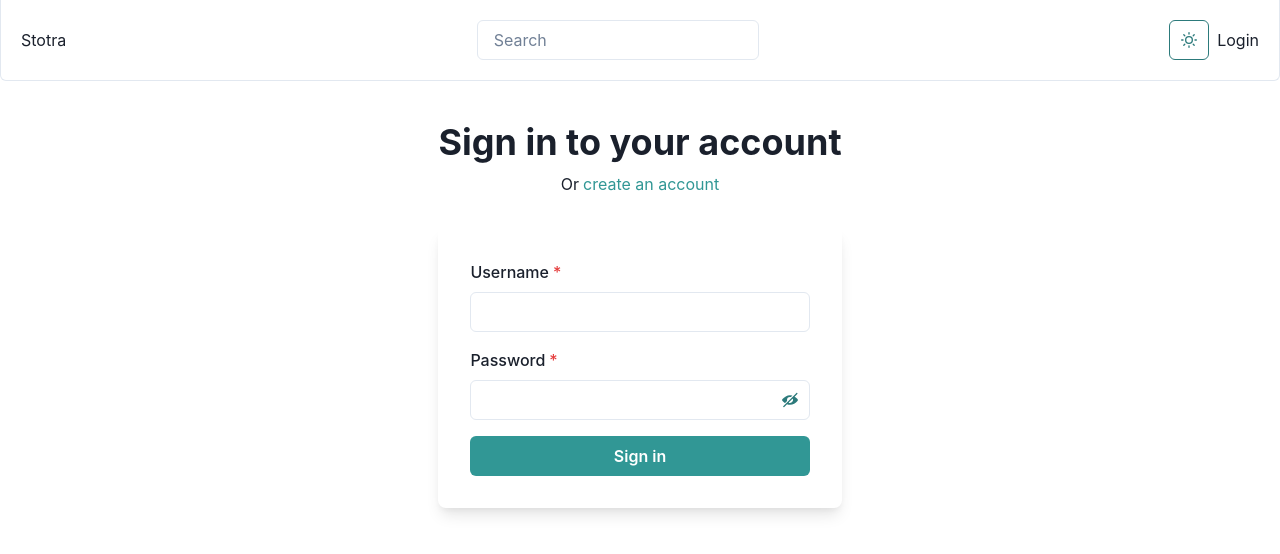
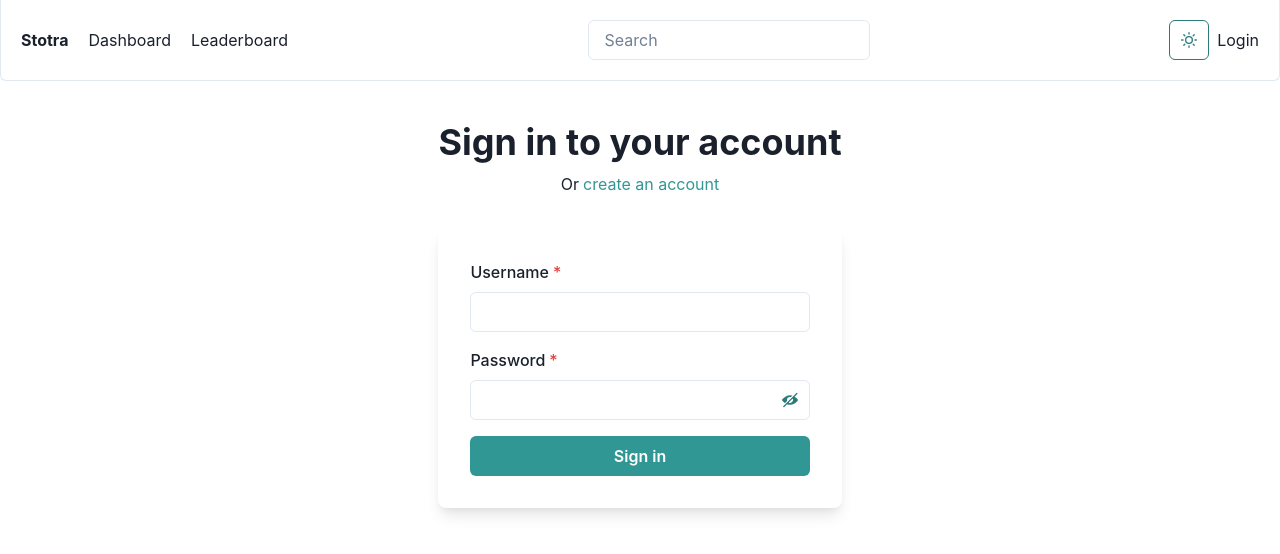
Before and after one commit to spikecodes/stotra, a React (Vite) app in the folder app/: page /login in a window 1280 px wide. Shown: the top 554 px of the page. Built offline with nearby package versions, Linux system fonts and the light colour scheme.

Commit message:
Clean up + refactoring

```diff
--- a/app/package.json
+++ b/app/package.json
@@ -21,7 +21,6 @@
 		"highcharts": "^11.1.0",
 		"highcharts-react-official": "^3.2.0",
 		"js-cookie": "^3.0.5",
-		"moment": "^2.29.4",
 		"react": "^18.2.0",
 		"react-dom": "^18.2.0",
 		"react-router-dom": "^6.14.2",
--- a/app/src/components/Navbar.tsx
+++ b/app/src/components/Navbar.tsx
@@ -10,6 +10,7 @@ import {
 	PopoverArrow,
 	IconButton,
 	useColorMode,
+	Flex,
 } from "@chakra-ui/react";
 
 import { Link, useLocation } from "react-router-dom";
@@ -38,10 +39,18 @@ export default function Navbar() {
 			justifyContent="space-between"
 			borderBottomRadius="md"
 		>
-			{/* Logo */}
-			<Link to="/">
-				<Text>Stotra</Text>
-			</Link>
+			{/* Logo and Page Libks */}
+			<Flex gap={5}>
+				<Link to="/">
+					<Text fontWeight="bold">Stotra</Text>
+				</Link>
+				<Link to="/">
+					<Text>Dashboard</Text>
+				</Link>
+				<Link to="/leaderboard">
+					<Text>Leaderboard</Text>
+				</Link>
+			</Flex>
 
 			{/* Search */}
 			<SearchBar />
--- a/app/src/components/PortfolioPreview.tsx
+++ b/app/src/components/PortfolioPreview.tsx
@@ -44,7 +44,7 @@ function PortfolioPreview() {
 							{(
 								100 *
 								((portfolioValue - prevCloseValue) / prevCloseValue)
-							).toFixed(5)}
+							).toFixed(3)}
 							%){" "}
 						</Heading>
 					)}
--- a/app/src/components/SearchBar.tsx
+++ b/app/src/components/SearchBar.tsx
@@ -15,16 +15,6 @@ import {
 } from "@chakra-ui/react";
 import { Link, useNavigate } from "react-router-dom";
 import axios from "axios";
-
-const availableStocks = [
-	{ symbol: "AAPL", name: "Apple Inc." },
-	{ symbol: "MSFT", name: "Microsoft Corporation" },
-	{ symbol: "AMZN", name: "Amazon.com, Inc." },
-	{ symbol: "GOOG", name: "Alphabet Inc." },
-	{ symbol: "META", name: "Meta Platforms Inc." },
-	{ symbol: "TSLA", name: "Tesla, Inc." },
-	{ symbol: "NFLX", name: "Netflix, Inc." },
-];
 
 interface SearchResult {
 	symbol: string;
@@ -120,8 +110,14 @@ function SearchBar() {
 											}
 										>
 											<Link to={`/stocks/${stock.symbol}`}>
-												<Flex>
-													<Text fontWeight="bold" flex="0.25">
+												<Flex gap={1}>
+													<Text
+														fontWeight="bold"
+														flex="0.25"
+														overflow="hidden"
+														textOverflow="ellipsis"
+														whiteSpace="nowrap"
+													>
 														{stock.symbol}
 													</Text>
 													<Text
--- a/app/src/components/StockChart.tsx
+++ b/app/src/components/StockChart.tsx
@@ -1,5 +1,4 @@
 import React, { useState, useRef, useEffect } from "react";
-import moment from "moment";
 import * as Highcharts from "highcharts/highstock";
 import HighchartsReact from "highcharts-react-official";
 import axios from "axios";
--- a/app/src/components/TransactionPane.tsx
+++ b/app/src/components/TransactionPane.tsx
@@ -126,7 +126,6 @@ function TransactionPane(props: { symbol: string; price: number }) {
 				<TabPanels>
 					<TabPanel>
 						<Button
-							colorScheme="teal"
 							size="lg"
 							width="100%"
 							onClick={() => submitTransaction(props.symbol!, shares, true)}
@@ -142,7 +141,6 @@ function TransactionPane(props: { symbol: string; price: number }) {
 					</TabPanel>
 					<TabPanel>
 						<Button
-							colorScheme="teal"
 							size="lg"
 							width="100%"
 							onClick={() => submitTransaction(props.symbol!, shares, false)}
--- a/app/src/pages/Login.tsx
+++ b/app/src/pages/Login.tsx
@@ -134,7 +134,7 @@ export default function Login() {
                     Remember me
                   </Checkbox>
                   <Link to="/forgot-password">
-                    <Text color="teal">Forgot password?</Text>
+                    <Text>Forgot password?</Text>
                   </Link>
                 </Stack> */}
 								<Button type="submit" onClick={handleSubmit}>
```
Also changed, not shown: app/src/pages/Leaderboard.tsx (added), 1 other file (tests, documents, lock files or other folders).
